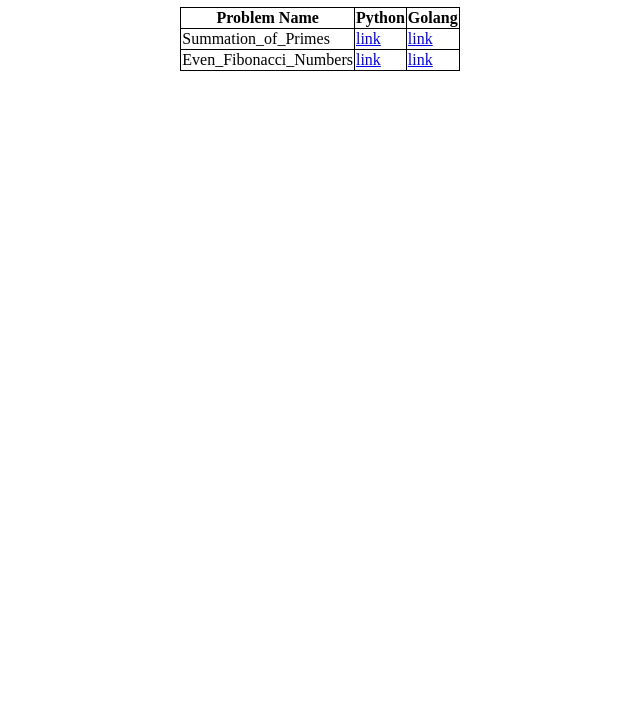
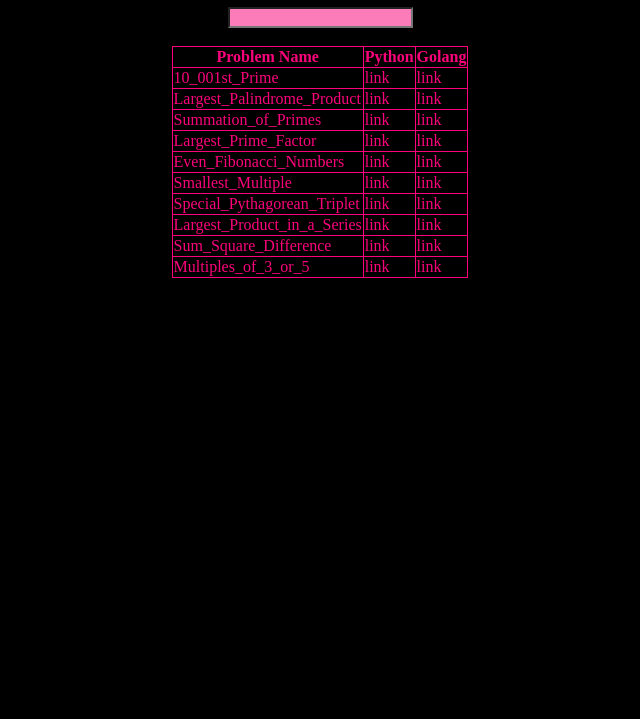
Before and after one commit to ycarotrindade/Project_Euler_Personal_Repository, a plain HTML site: page index.html in a window 1280 px wide. Shown: the part 81-800 px from the top of the page, without its empty margins (320-960 px from the left). Drawn offline with Linux system fonts and the light colour scheme.

Commit message:
adding gh pages site

```diff
--- a/index.html
+++ b/index.html
@@ -6,11 +6,15 @@
     <link rel="stylesheet" href="style.css">
     <title>Euler puzzles</title>
 </head>
-<body>
+<body onload="filter_data()">
     <div id="main-content">
         <div id="header">
             <h1>Welcome to my Project Euler Solutions</h1>
         </div>
+        <div id="search-box">
+            <input type="text" name="searchBar" id="serchBar" oninput="filter_data(this)">
+        </div>
+        <br>
         <div id="problems-table">
             <table id="problems-table-table">
                 <tr>
--- a/puzzles.json
+++ b/puzzles.json
@@ -1,12 +1,52 @@
 [
     {
-        "name":"Summation_of_Primes",
-        "python":"https://github.com/ycarotrindade/Project_Euler_Personal_Repository/tree/main/10_001st_Prime/Python",
-        "golang":"https://github.com/ycarotrindade/Project_Euler_Personal_Repository/tree/main/10_001st_Prime/Golang"
+        "name": "10_001st_Prime",
+        "python": "https://github.com/ycarotrindade/Project_Euler_Personal_Repository/tree/main/10_001st_Prime/Python",
+        "golang": "https://github.com/ycarotrindade/Project_Euler_Personal_Repository/tree/main/10_001st_Prime/Golang"
     },
     {
-        "name":"Even_Fibonacci_Numbers",
-        "python":"https://github.com/ycarotrindade/Project_Euler_Personal_Repository/tree/main/Even_Fibonacci_Numbers/Python",
-        "golang":"https://github.com/ycarotrindade/Project_Euler_Personal_Repository/tree/main/Even_Fibonacci_Numbers/Golang"
+        "name": "Largest_Palindrome_Product",
+        "python": "https://github.com/ycarotrindade/Project_Euler_Personal_Repository/tree/main/Largest_Palindrome_Product/Python",
+        "golang": "https://github.com/ycarotrindade/Project_Euler_Personal_Repository/tree/main/Largest_Palindrome_Product/Golang"
+    },
+    {
+        "name": "Summation_of_Primes",
+        "python": "https://github.com/ycarotrindade/Project_Euler_Personal_Repository/tree/main/Summation_of_Primes/Python",
+        "golang": "https://github.com/ycarotrindade/Project_Euler_Personal_Repository/tree/main/Summation_of_Primes/Golang"
+    },
+    {
+        "name": "Largest_Prime_Factor",
+        "python": "https://github.com/ycarotrindade/Project_Euler_Personal_Repository/tree/main/Largest_Prime_Factor/Python",
+        "golang": "https://github.com/ycarotrindade/Project_Euler_Personal_Repository/tree/main/Largest_Prime_Factor/Golang"
+    },
+    {
+        "name": "Even_Fibonacci_Numbers",
+        "python": "https://github.com/ycarotrindade/Project_Euler_Personal_Repository/tree/main/Even_Fibonacci_Numbers/Python",
+        "golang": "https://github.com/ycarotrindade/Project_Euler_Personal_Repository/tree/main/Even_Fibonacci_Numbers/Golang"
+    },
+    {
+        "name": "Smallest_Multiple",
+        "python": "https://github.com/ycarotrindade/Project_Euler_Personal_Repository/tree/main/Smallest_Multiple/Python",
+        "golang": "https://github.com/ycarotrindade/Project_Euler_Personal_Repository/tree/main/Smallest_Multiple/Golang"
+    },
+    {
+        "name": "Special_Pythagorean_Triplet",
+        "python": "https://github.com/ycarotrindade/Project_Euler_Personal_Repository/tree/main/Special_Pythagorean_Triplet/Python",
+        "golang": "https://github.com/ycarotrindade/Project_Euler_Personal_Repository/tree/main/Special_Pythagorean_Triplet/Golang"
+    },
+    {
+        "name": "Largest_Product_in_a_Series",
+        "python": "https://github.com/ycarotrindade/Project_Euler_Personal_Repository/tree/main/Largest_Product_in_a_Series/Python",
+        "golang": "https://github.com/ycarotrindade/Project_Euler_Personal_Repository/tree/main/Largest_Product_in_a_Series/Golang"
+    },
+    {
+        "name": "Sum_Square_Difference",
+        "python": "https://github.com/ycarotrindade/Project_Euler_Personal_Repository/tree/main/Sum_Square_Difference/Python",
+        "golang": "https://github.com/ycarotrindade/Project_Euler_Personal_Repository/tree/main/Sum_Square_Difference/Golang"
+    },
+    {
+        "name": "Multiples_of_3_or_5",
+        "python": "https://github.com/ycarotrindade/Project_Euler_Personal_Repository/tree/main/Multiples_of_3_or_5/Python",
+        "golang": "https://github.com/ycarotrindade/Project_Euler_Personal_Repository/tree/main/Multiples_of_3_or_5/Golang"
     }
 ]
--- a/script.js
+++ b/script.js
@@ -1,3 +1,6 @@
+function filter_data(e){
+    clear_table()
+    if (e == null || e.value == ""){
         fetch("puzzles.json")
         .then(response => response.json())
         .then(data => {
@@ -6,9 +9,39 @@ fetch("puzzles.json")
                 const row = document.createElement("tr")
                 row.innerHTML = `
                 <td>${puzzle.name}</td>
+                <td><a href="${puzzle.python}" target="_blank">link</a></td>
+                <td><a href="${puzzle.golang}" target="_blank">link</td>
+                `
+                table.appendChild(row)
+            })
+        })
+    }else{
+        fetch("puzzles.json")
+        .then(response => response.json())
+        .then(data => {
+            const table = document.getElementById("problems-table-table")
+            data.forEach(puzzle =>{
+                if (puzzle.name.includes(e.value)){
+                    const row = document.createElement("tr")
+                    row.innerHTML = `
+                    <td>${puzzle.name}</td>
                     <td><a href="${puzzle.python}">link</a></td>
                     <td><a href="${puzzle.golang}">link</td>
                     `
                     table.appendChild(row)
+                }
             })
         })
+    }
+}
+
+function clear_table(){
+    const table = document.getElementById("problems-table-table")
+    table.innerHTML = `
+    <tr>
+        <th>Problem Name</th>
+        <th>Python</th>
+        <th>Golang</th>
+    </tr>
+    `
+}
--- a/style.css
+++ b/style.css
@@ -6,6 +6,26 @@
 }
 
 table, th, td{
-    border: 1px solid black;
+    border: 1px solid #fb047b;
     border-collapse: collapse;
 }
+
+body{
+    background-color: black;
+    color: #fb047b;
+}
+
+a{
+    text-decoration: none;
+    color: #fb047b;
+}
+
+a:hover{
+    text-decoration: underline;
+    color: #7c0444;
+}
+
+input{
+    background-color: #fc7cba;
+    outline: invert;
+}
```
Lines whose indentation alone changed are shown as unchanged.
